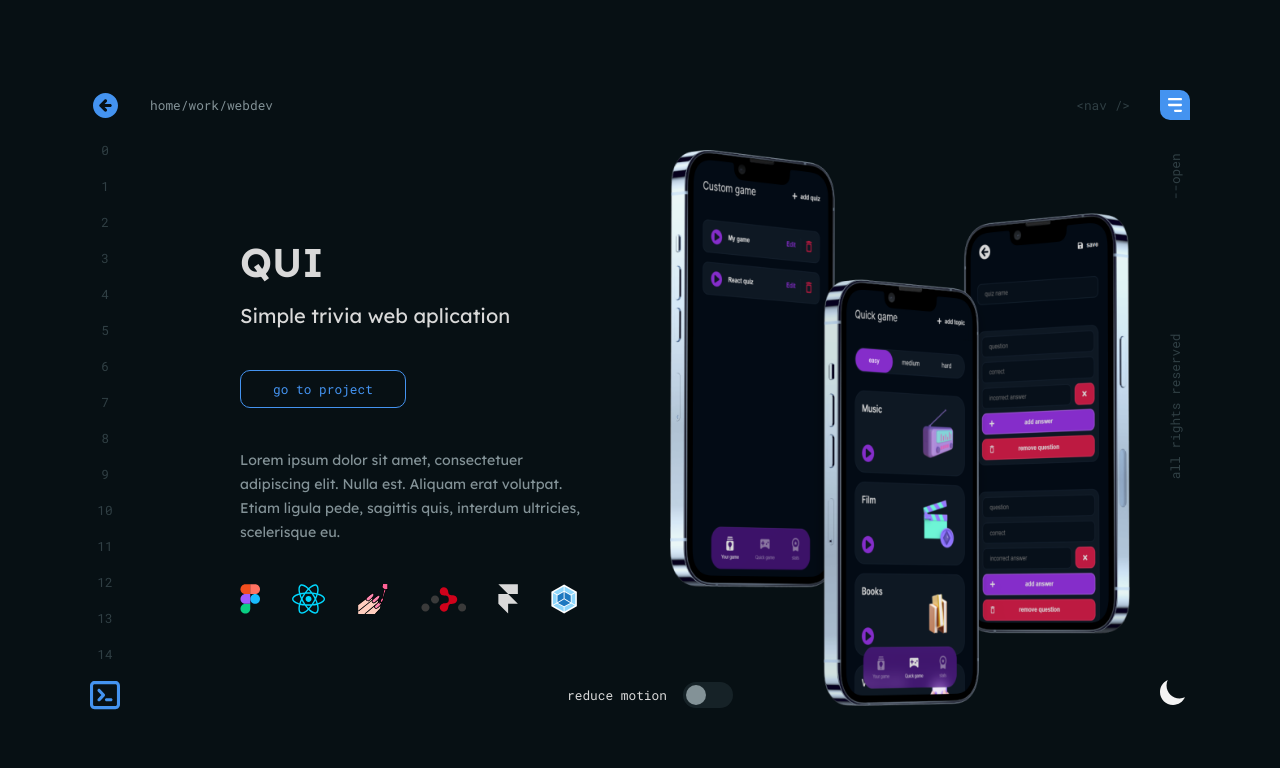
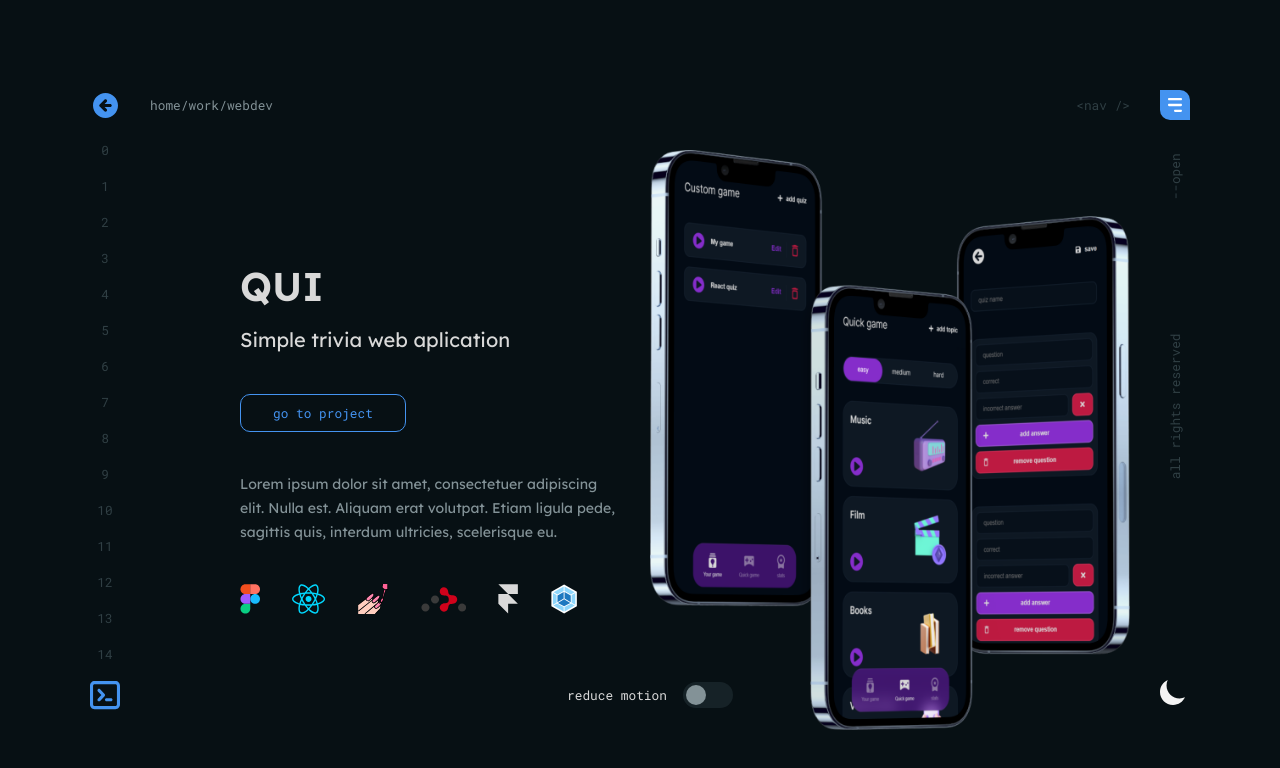
Before and after one commit to hanzek27/portfolio, a React (Vite) app: page /work/webdev in a window 1280 px wide. Shown: the top 768 px of the page. Built offline with nearby package versions, Linux system fonts and the light colour scheme.

Commit message:
before nave redo

```diff
--- /dev/null
+++ b/src/components/Header.jsx
@@ -0,0 +1,29 @@
+import React, { useState } from 'react'
+import { AnimatePresence } from "framer-motion"
+import { useLocation } from "react-router-dom";
+import BackButton from './buttons/BackButton'
+import { AnimatedText } from './animatedText'
+import NavButton from './buttons/NavButton'
+import Nav from './navigation/Nav'
+
+export default function Header() {
+  const { pathname } = useLocation()
+  const [nav, setNav] = useState(false)
+  return (
+    <header className='grid grid-cols-[30px_1fr_30px] w-full h-sm'>
+      <div>
+        <BackButton />
+      </div>
+      <div>
+        <AnimatedText text={`home${ pathname }`} />
+        <span className="font-console text-console text-decor-light dark:text-decor-dark">{'<nav />'}</span>
+      </div>
+      <div>
+        <NavButton onClick={()=> setNav(prev => !prev)} nav={nav} />
+        <AnimatePresence key='navigation'>
+          {nav && (<Nav changeMode={changeMode} setNav={setNav} useMotionUpdateContext={useMotionUpdateContext} />)}
+        </AnimatePresence>
+      </div>
+    </header>
+  )
+}
--- a/src/pages/Qui.jsx
+++ b/src/pages/Qui.jsx
@@ -1,25 +1,65 @@
-import React from 'react'
+import React from "react";
 import { motion } from "framer-motion";
-import QUIpreview from '../assets/images/web-developement/QUI/QUI_preview.png'
-import UsedTechStack from '../components/UsedTechStack';
-import OutlineButton from '../components/buttons/OutlineButton';
-import { orchestration, sidesEnter, textItems } from '../components/animations/quiAnimation';
+import QUIpreview from "../assets/images/web-developement/QUI/QUI_preview.png";
+import UsedTechStack from "../components/UsedTechStack";
+import OutlineButton from "../components/buttons/OutlineButton";
+import {
+  orchestration,
+  sidesEnter,
+  textItems,
+} from "../components/animations/quiAnimation";
 
 export default function Qui() {
   return (
-    <motion.div variants={orchestration} initial='initiate' animate='onScreen' exit='initiate' className='grid grid-cols-1 grid-rows-[auto_1fr] md:grid-cols-2 md:grid-rows-none w-full h-full'>
-      <motion.div variants={sidesEnter} className='flex justify-start items-start md:items-center pl-text-sm md:pr-md md:pl-text-md lg:pl-text-lg'>
+    <motion.div
+      variants={orchestration}
+      initial="initiate"
+      animate="onScreen"
+      exit="initiate"
+      className="grid grid-cols-1 grid-rows-[auto_1fr] md:grid-cols-2 md:grid-rows-none lg:grid-cols-[500px_1fr] w-full h-full"
+    >
+      <motion.div
+        variants={sidesEnter}
+        className="flex justify-start items-start md:items-center pl-text-sm md:pl-text-md lg:pl-text-lg"
+      >
         <div>
-          <motion.h2 variants={textItems} className='font-main text-large text-main-light dark:text-main-dark'>QUI</motion.h2>
-          <motion.h4 variants={textItems} className='font-main text-medium text-main-light dark:text-main-dark pt-5 pb-10'>Simple trivia web aplication</motion.h4>
-          <OutlineButton text='go to project' />
-          <motion.p variants={textItems} className='font-main text-paragraph text-dim-light dark:text-dim-dark py-10'>Lorem ipsum dolor sit amet, consectetuer adipiscing elit. Nulla est. Aliquam erat volutpat. Etiam ligula pede, sagittis quis, interdum ultricies, scelerisque eu.</motion.p>
-          <UsedTechStack react reactrouter framermotion webpack styledcomponents figma />
+          <motion.h2
+            variants={textItems}
+            className="font-main text-large text-main-light dark:text-main-dark"
+          >
+            QUI
+          </motion.h2>
+          <motion.h4
+            variants={textItems}
+            className="font-main text-medium text-main-light dark:text-main-dark pt-5 pb-10"
+          >
+            Simple trivia web aplication
+          </motion.h4>
+          <OutlineButton text="go to project" />
+          <motion.p
+            variants={textItems}
+            className="font-main text-paragraph text-dim-light dark:text-dim-dark py-10"
+          >
+            Lorem ipsum dolor sit amet, consectetuer adipiscing elit. Nulla est.
+            Aliquam erat volutpat. Etiam ligula pede, sagittis quis, interdum
+            ultricies, scelerisque eu.
+          </motion.p>
+          <UsedTechStack
+            react
+            reactrouter
+            framermotion
+            webpack
+            styledcomponents
+            figma
+          />
         </div>
       </motion.div>
-      <motion.div variants={sidesEnter} className='row-start-1 md:col-start-2 px-sm py-md md:p-sm flex items-center'>
-        <img src={QUIpreview} className='w-full' />
+      <motion.div
+        variants={sidesEnter}
+        className="row-start-1 md:col-start-2 px-sm py-md md:p-sm flex items-center justify-center"
+      >
+        <img src={QUIpreview} className="w-full max-w-[500px]" />
       </motion.div>
     </motion.div>
-  )
+  );
 }
```
